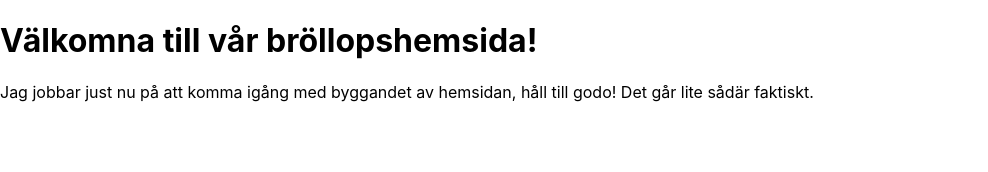
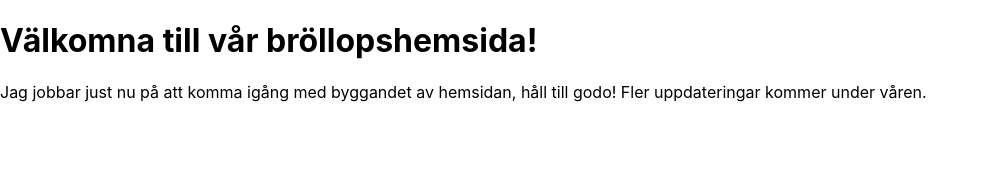
Before and after one commit to Johan-Karlsson/amanda-and-johan, a React (Create React App) app: page / in a window 1280 px wide. Shown: the top 172 px of the page, without its empty margins (0-988 px from the left). Built offline with nearby package versions, Linux system fonts and the light colour scheme.

Commit message:
Set deploy to target amanda-johan.se

```diff
--- a/package.json
+++ b/package.json
@@ -15,7 +15,7 @@
   "scripts": {
     "start": "react-scripts start",
     "predeploy": "npm run build",
-    "deploy": "gh-pages -d build",
+    "deploy": "gh-pages -d build --cname amanda-johan.se",
     "build": "react-scripts build",
     "test": "react-scripts test",
     "eject": "react-scripts eject"
--- a/src/App.js
+++ b/src/App.js
@@ -2,7 +2,7 @@ export default function MyApp() {
   return (
     <div>
       <h1>Välkomna till vår bröllopshemsida!</h1>
-      <p>Jag jobbar just nu på att komma igång med byggandet av hemsidan, håll till godo! Det går lite sådär faktiskt.</p>
+      <p>Jag jobbar just nu på att komma igång med byggandet av hemsidan, håll till godo! Fler uppdateringar kommer under våren.</p>
     </div>
   );
 }
```
